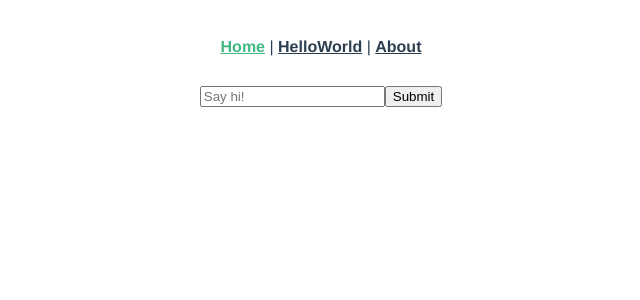
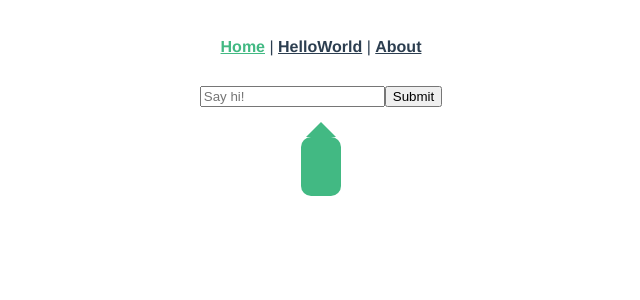
Before and after one commit to Musickiller/vue-ai, a Vue app: page /#/ in a window 1280 px wide. Shown: the top 300 px of the page, without its empty margins (319-959 px from the left). Built offline with nearby package versions, Linux system fonts and the light colour scheme.

Commit message:
add some styling

```diff
--- a/src/components/MessageBubble.vue
+++ b/src/components/MessageBubble.vue
@@ -1,5 +1,5 @@
 <template>
-    <div class="message-bubble">
+    <div class="speech up">
         <i>{{ responseId }}</i>
         <p>{{ message }}</p>
     </div>
@@ -11,3 +11,64 @@ export default {
   props: ['message', 'responseId'],
 };
 </script>
+
+<style scoped>
+/* (A) SPEECH BOX */
+.speech {
+  /* constants */
+  --speech-color: #42b983;
+  --font-color: #fff;
+
+  /* (A1) FONT & COLORS */
+  font-size: 1.2em;
+  color: var(--font-color);
+  background: var(--speech-color);
+
+  /* (A2) DIMENSIONS */
+  padding: 20px;
+  border-radius: 10px;
+  max-width: 600px;
+}
+
+/* (B) USE ::AFTER TO CREATE THE "CALLOUT" */
+.speech::after {
+  display: block; width: 0; content: "";
+  border: 15px solid transparent;
+}
+
+/* (C) "CALLOUT" DIRECTIONS */
+.speech.up::after {
+  border-bottom-color: var(--speech-color);
+  border-top: 0;
+}
+.speech.down::after {
+  border-top-color: var(--speech-color);
+  border-bottom: 0;
+}
+.speech.left::after {
+  border-right-color: var(--speech-color);
+  border-left: 0;
+}
+.speech.right::after {
+  border-left-color: var(--speech-color);
+  border-right: 0;
+}
+
+/* (D) POSITION THE CALLOUT */
+.speech {
+  position: relative;
+  margin: 30px;
+}
+.speech::after { position: absolute; }
+.speech.up::after {
+  top: -15px; left: calc(50% - 15px);
+}
+.speech.down::after {
+  bottom: -15px; left: calc(50% - 15px);
+}
+.speech.left::after {
+  left: -15px; top: calc(50% - 15px);
+}
+.speech.right::after {
+  right: -15px; top: calc(50% - 15px);
+}</style>
--- a/src/views/HomeView.vue
+++ b/src/views/HomeView.vue
@@ -2,10 +2,11 @@
   <div class="home">
     <SubmitForm @submit="asyncGenerationRequest"/>
     <!-- todo: make message bubbles for each message in the list-->
-    <MessageBubble
-      :message="message"
-      :responseId="responseId"
-    />
+    <div style="display: flex; justify-content: center;">
+      <MessageBubble
+        :message="message"
+        :responseId="responseId"
+    /></div>
   </div>
 </template>
 
```
